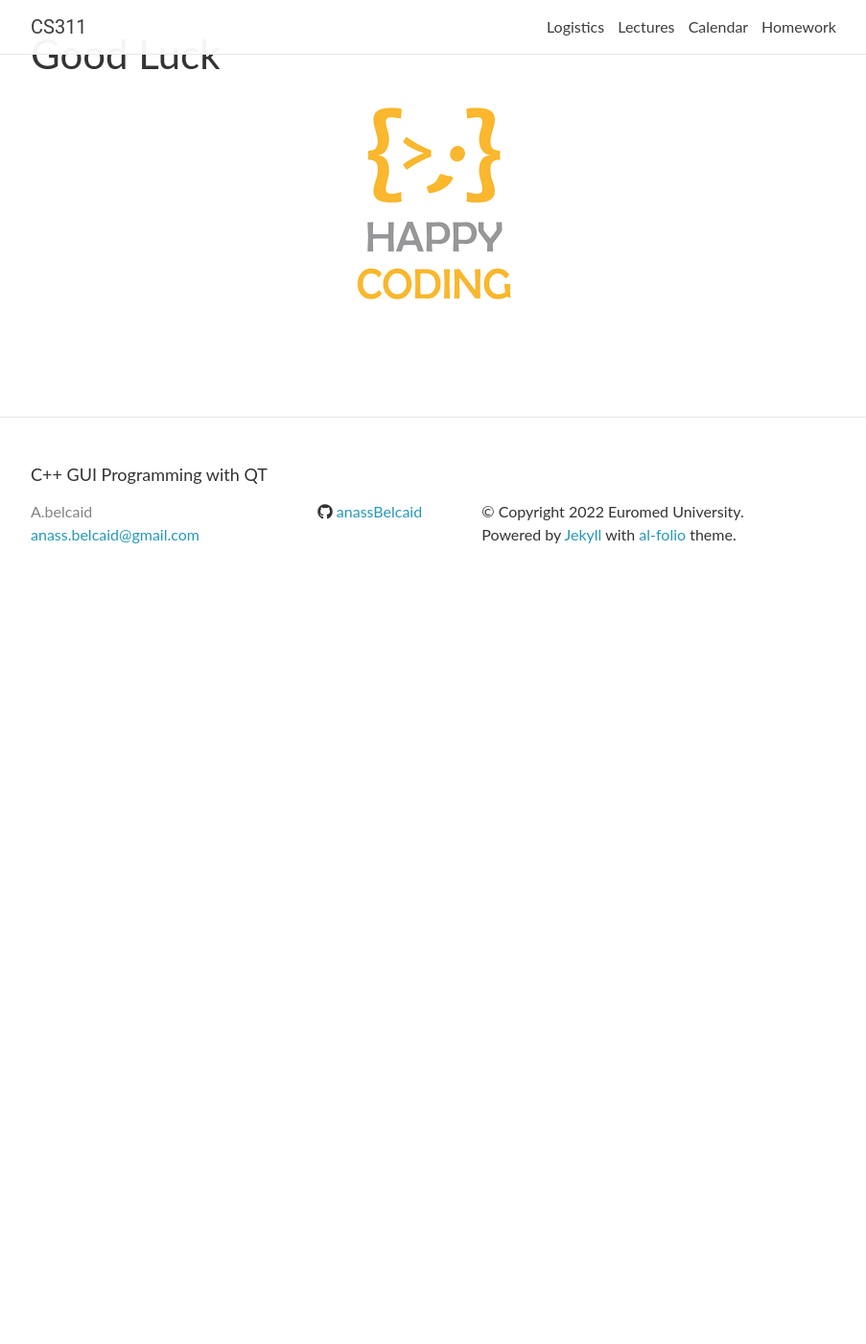
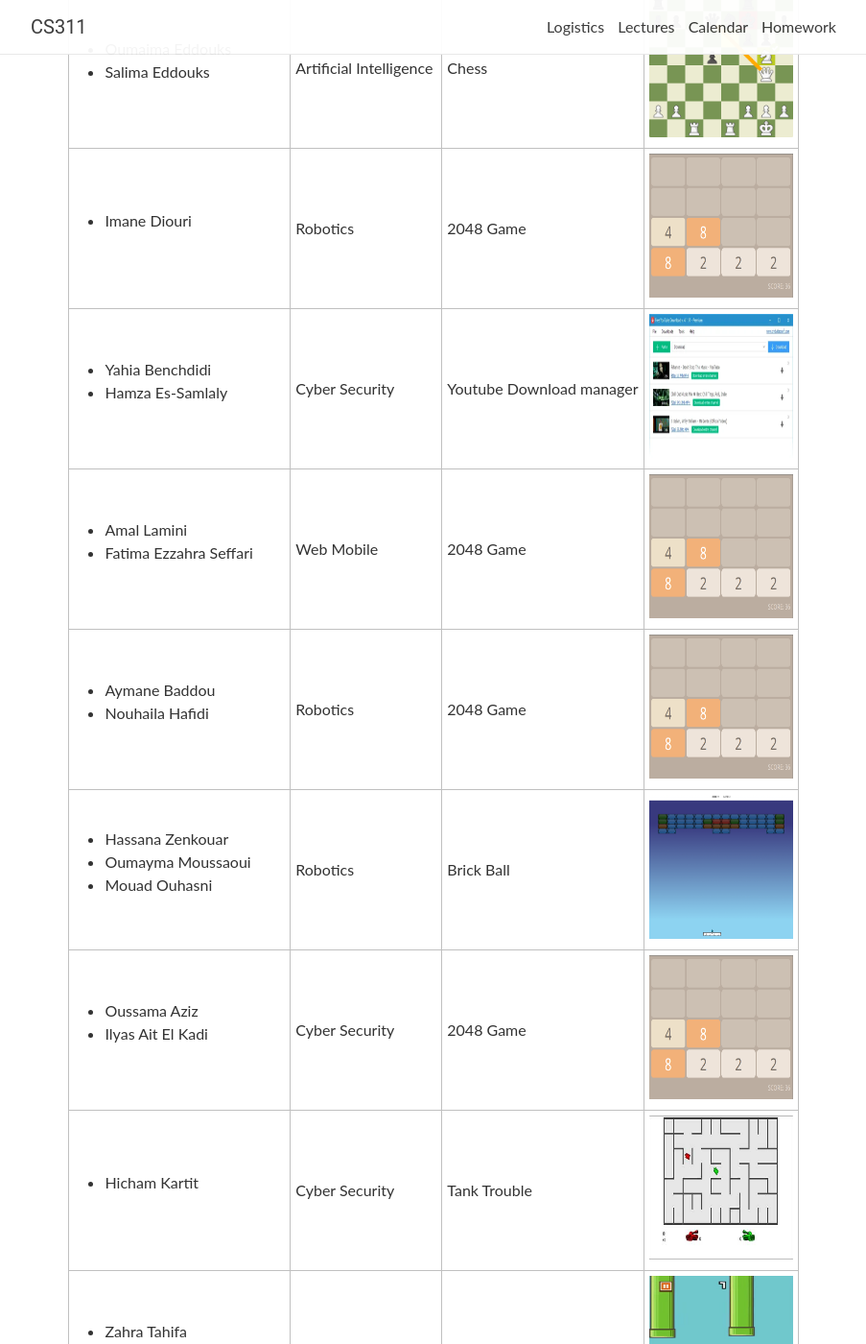
Before and after one commit to anassBelcaid/CS311, a Jekyll site: the page built from _announcements/2021-12-24-FinalProjectGroups.md, in a window 1280 px wide and 1400 px high, scrolled down 3850 px. Shown: the whole window at 96% size, without its empty margins (188-1091 px from the left). Built offline with Jekyll 4.4.1, drawn with Linux system fonts in a browser that asks for light colours; nearby versions of some CDN libraries; comment, search, counter and statistics services are not loaded; before the commit the page ends 4480 px from its top, so only the background shows below that; some of the changed text lies outside the part shown.

Commit message:
Projects propositions

```diff
--- a/_announcements/2021-12-24-FinalProjectGroups.md
+++ b/_announcements/2021-12-24-FinalProjectGroups.md
@@ -411,6 +411,251 @@ your online **report** where you will put all the documentation for your steps.
      </a>
 		</td>
 	</tr>
+
+	<tr>
+		<td>
+		<ul>
+		<li>  Oumaima Eddouks  </li>
+		<li>  Salima Eddouks </li>
+		</ul>
+		</td>
+		<td> Artificial Intelligence  </td>
+		<td>  Chess</td>
+		<td>
+		<a href="www.google.com">
+		<img class="fit-picture"
+     src="{{ site.url }}{{ site.baseurl }}/assets/img/chess.png"
+     width="150" height="150"
+     alt="Grapefruit slice atop a pile of other slices">
+     </a>
+		</td>
+	</tr>
+
+	<tr>
+		<td>
+		<ul>
+		<li>  Imane Diouri  </li>
+		</ul>
+		</td>
+		<td> Robotics   </td>
+		<td> 2048 Game</td>
+		<td>
+		<a href="www.google.com">
+		<img class="fit-picture"
+     src="{{ site.url }}{{ site.baseurl }}/assets/img/lecture1/game_2048.png"
+     width="150" height="150"
+     alt="Grapefruit slice atop a pile of other slices">
+     </a>
+		</td>
+	</tr>
+
+	<tr>
+		<td>
+		<ul>
+		<li>  Yahia Benchdidi  </li>
+		<li>  Hamza  Es-Samlaly  </li>
+		</ul>
+		</td>
+		<td> Cyber Security   </td>
+		<td> Youtube Download manager</td>
+		<td>
+		<a href="www.google.com">
+		<img class="fit-picture"
+     src="{{ site.url }}{{ site.baseurl }}/assets/img/youtube-dl.png"
+     width="150" height="150"
+     alt="Grapefruit slice atop a pile of other slices">
+     </a>
+		</td>
+	</tr>
+
+	<tr>
+		<td>
+		<ul>
+		<li> Amal Lamini </li>
+		<li> Fatima Ezzahra Seffari </li>
+		</ul>
+		</td>
+		<td> Web Mobile   </td>
+		<td> 2048 Game</td>
+		<td>
+		<a href="www.google.com">
+		<img class="fit-picture"
+     src="{{ site.url }}{{ site.baseurl }}/assets/img/lecture1/game_2048.png"
+     width="150" height="150"
+     alt="Grapefruit slice atop a pile of other slices">
+     </a>
+		</td>
+	</tr>
+
+	<tr>
+		<td>
+		<ul>
+		<li> Aymane Baddou</li>
+		<li> Nouhaila Hafidi </li>
+		</ul>
+		</td>
+		<td> Robotics  </td>
+		<td> 2048 Game</td>
+		<td>
+		<a href="www.google.com">
+		<img class="fit-picture"
+     src="{{ site.url }}{{ site.baseurl }}/assets/img/lecture1/game_2048.png"
+     width="150" height="150"
+     alt="Grapefruit slice atop a pile of other slices">
+     </a>
+		</td>
+	</tr>
+
+	<tr>
+		<td>
+		<ul>
+		<li> Hassana Zenkouar</li>
+		<li> Oumayma Moussaoui </li>
+		<li> Mouad Ouhasni </li>
+		</ul>
+		</td>
+		<td> Robotics  </td>
+		<td>Brick Ball</td>
+		<td>
+		<a href="www.google.com">
+		<img class="fit-picture"
+     src="{{ site.url }}{{ site.baseurl }}/assets/img/brick_ball.png"
+     width="150" height="150"
+     alt="Grapefruit slice atop a pile of other slices">
+     </a>
+		</td>
+	</tr>
+
+	<tr>
+		<td>
+		<ul>
+		<li> Oussama Aziz </li>
+		<li> Ilyas Ait El Kadi </li>
+		</ul>
+		</td>
+		<td> Cyber Security </td>
+		<td> 2048 Game</td>
+		<td>
+		<a href="www.google.com">
+		<img class="fit-picture"
+     src="{{ site.url }}{{ site.baseurl }}/assets/img/lecture1/game_2048.png"
+     width="150" height="150"
+     alt="Grapefruit slice atop a pile of other slices">
+     </a>
+		</td>
+	</tr>
+
+	<tr>
+		<td>
+		<ul>
+		<li> Hicham Kartit </li>
+		</ul>
+		</td>
+		<td> Cyber Security </td>
+		<td> Tank Trouble</td>
+		<td>
+		<a href="www.google.com">
+		<img class="fit-picture"
+     src="{{ site.url }}{{ site.baseurl }}/assets/img/tank_game.jpg"
+     width="150" height="150"
+     alt="Grapefruit slice atop a pile of other slices">
+     </a>
+		</td>
+	</tr>
+
+	<tr>
+		<td>
+		<ul>
+		<li>Zahra Tahifa</li>
+		<li> Ghita Chahdi</li>
+		</ul>
+		</td>
+		<td> Aritificial Intelligence </td>
+		<td> Flappy Bird</td>
+		<td>
+		<a href="www.google.com">
+		<img class="fit-picture"
+     src="{{ site.url }}{{ site.baseurl }}/assets/img/flappy_bird.jpg"
+     width="150" height="150"
+     alt="Grapefruit slice atop a pile of other slices">
+     </a>
+		</td>
+	</tr>
+
+	<tr>
+		<td>
+		<ul>
+		<li> Asmae Tnani </li>
+		<li> Aya Benlahbib </li>
+		</ul>
+		</td>
+		<td> Aritificial Intelligence </td>
+		<td> 2048 Game</td>
+		<td>
+		<a href="www.google.com">
+		<img class="fit-picture"
+     src="{{ site.url }}{{ site.baseurl }}/assets/img/lecture1/game_2048.png"
+     width="150" height="150"
+     alt="Grapefruit slice atop a pile of other slices">
+     </a>
+		</td>
+	</tr>
+
+	<tr>
+		<td>
+		<ul>
+		<li> Anas Belmssid</li>
+		<li> Monsef Berjaoui </li>
+		</ul>
+		</td>
+		<td> Aritificial Intelligence </td>
+		<td>  Hex Game</td>
+		<td>
+		<a href="www.google.com">
+		<img class="fit-picture"
+     src="{{ site.url }}{{ site.baseurl }}/assets/img/hex_game.png"
+     width="150" height="150"
+     alt="Grapefruit slice atop a pile of other slices">
+     </a>
+		</td>
+	</tr>
+
+	<tr>
+		<td>
+		<ul>
+		<li> Souhaila Ounar</li>
+		</ul>
+		</td>
+		<td> Web Mobile  </td>
+		<td>  Country Portal</td>
+		<td>
+		<a href="www.google.com">
+		<img class="fit-picture"
+     src="{{ site.url }}{{ site.baseurl }}/assets/img/missing.jpg"
+     width="150" height="150"
+     alt="Grapefruit slice atop a pile of other slices">
+     </a>
+		</td>
+	</tr>
+
+	<tr>
+		<td>
+		<ul>
+		<li> Rkia El Idrissi </li>
+		<li> Oum Kaltoume Bounoua </li>
+		</ul>
+		</td>
+		<td> Web Mobile  </td>
+		<td> 2048 Game</td>
+		<td>
+		<a href="www.google.com">
+		<img class="fit-picture"
+     src="{{ site.url }}{{ site.baseurl }}/assets/img/lecture1/game_2048.png"
+     width="150" height="150"
+     alt="Grapefruit slice atop a pile of other slices">
+     </a>
+		</td>
+	</tr>
 	</tbody>
 </table>
 
```
Also changed, not shown: assets/img/2667733796.webp (added), assets/img/brick_ball.png (added), assets/img/hex_game.png (added), assets/img/missing.jpg (added), assets/img/tank_game.jpg (added), assets/img/youtube-dl.png (added).
